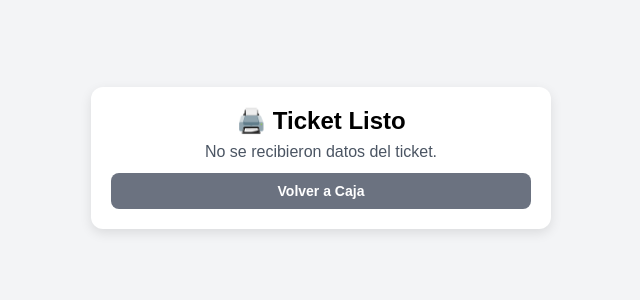
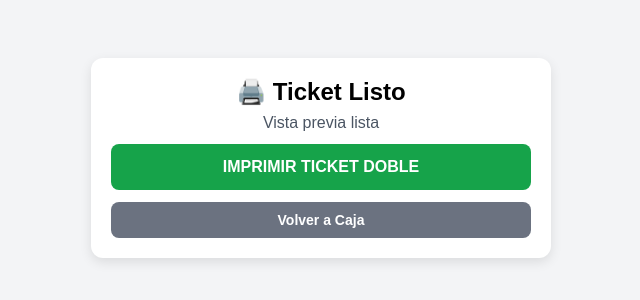
Before and after one commit to manp1994/impresora-estacion, a plain HTML site: page index.html in a window 1280 px wide. Shown: the part 258-558 px from the top of the page, without its empty margins (319-959 px from the left). Drawn offline with Linux system fonts and the light colour scheme.

Commit message:
Update ticket status message and comment out auto redirect

```diff
--- a/index.html
+++ b/index.html
@@ -31,7 +31,7 @@
 <body>
   <div class="card">
     <h2 style="margin:0 0 8px 0;">🖨️ Ticket Listo</h2>
-    <p id="estado" style="color:#4B5563; margin:0 0 12px 0;">Enviando a RawBT...</p>
+    <p id="estado" style="color:#4B5563; margin:0 0 12px 0;">Vista previa lista</p>
     <a id="btnImprimir" class="btn" href="#">IMPRIMIR TICKET DOBLE</a>
     <button class="btn btn-sec" onclick="window.close()">Volver a Caja</button>
     <div id="vistaPrevia" class="preview" style="display:none;"></div>
@@ -57,12 +57,7 @@
         box.style.display = "block";
       } catch (e) {}
 
-      // Dispara RawBT automáticamente
-      window.location.href = intentUrl;
+      // Salto automático desactivado temporalmente para revisar la vista previa:
+      // window.location.href = intentUrl;
     } else {
-      document.getElementById("estado").innerText = "No se recibieron datos del ticket.";
-      document.getElementById("btnImprimir").style.display = "none";
-    }
-  </script>
-</body>
-</html>
+      document.getElementById("estado").innerText = "
```
